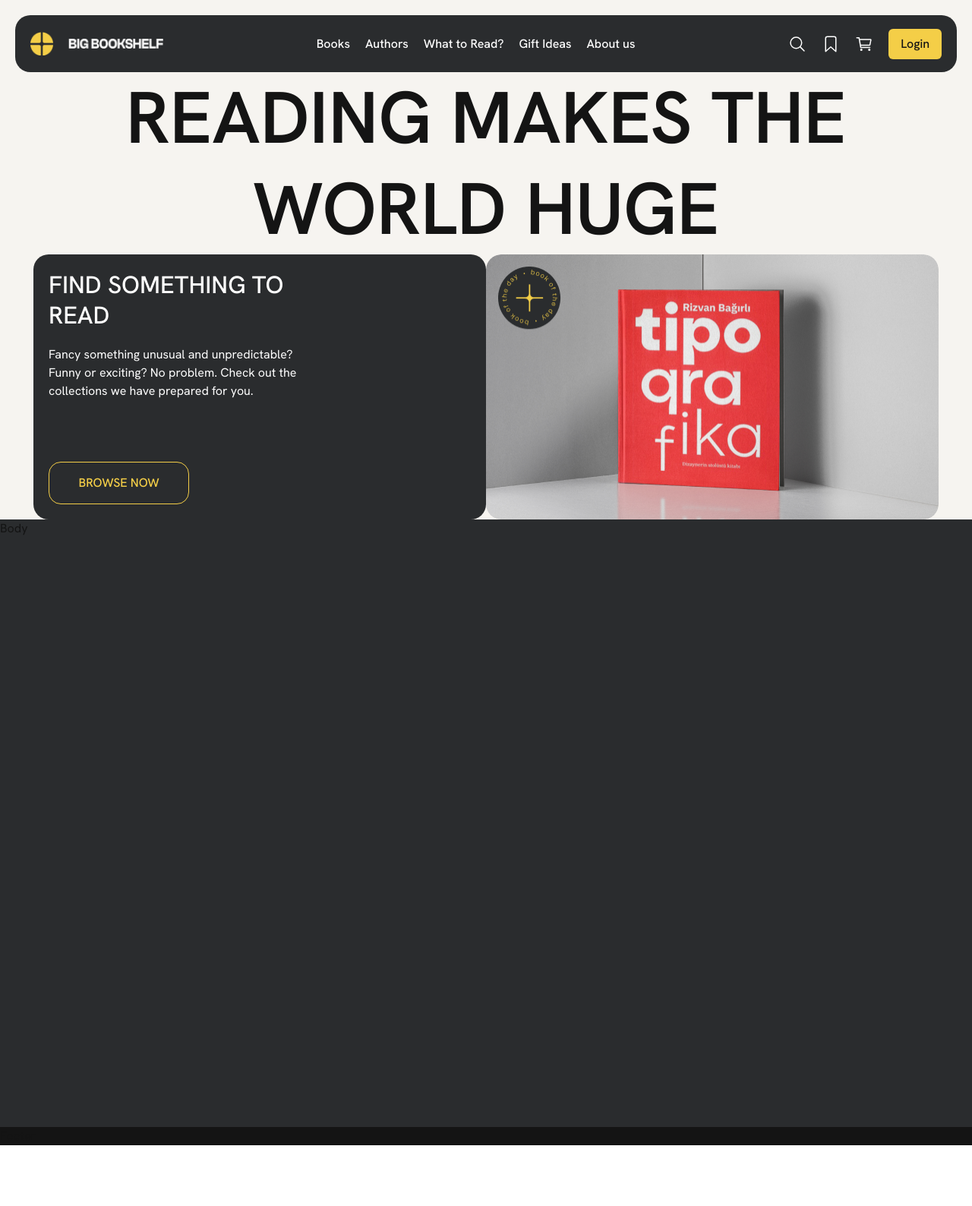
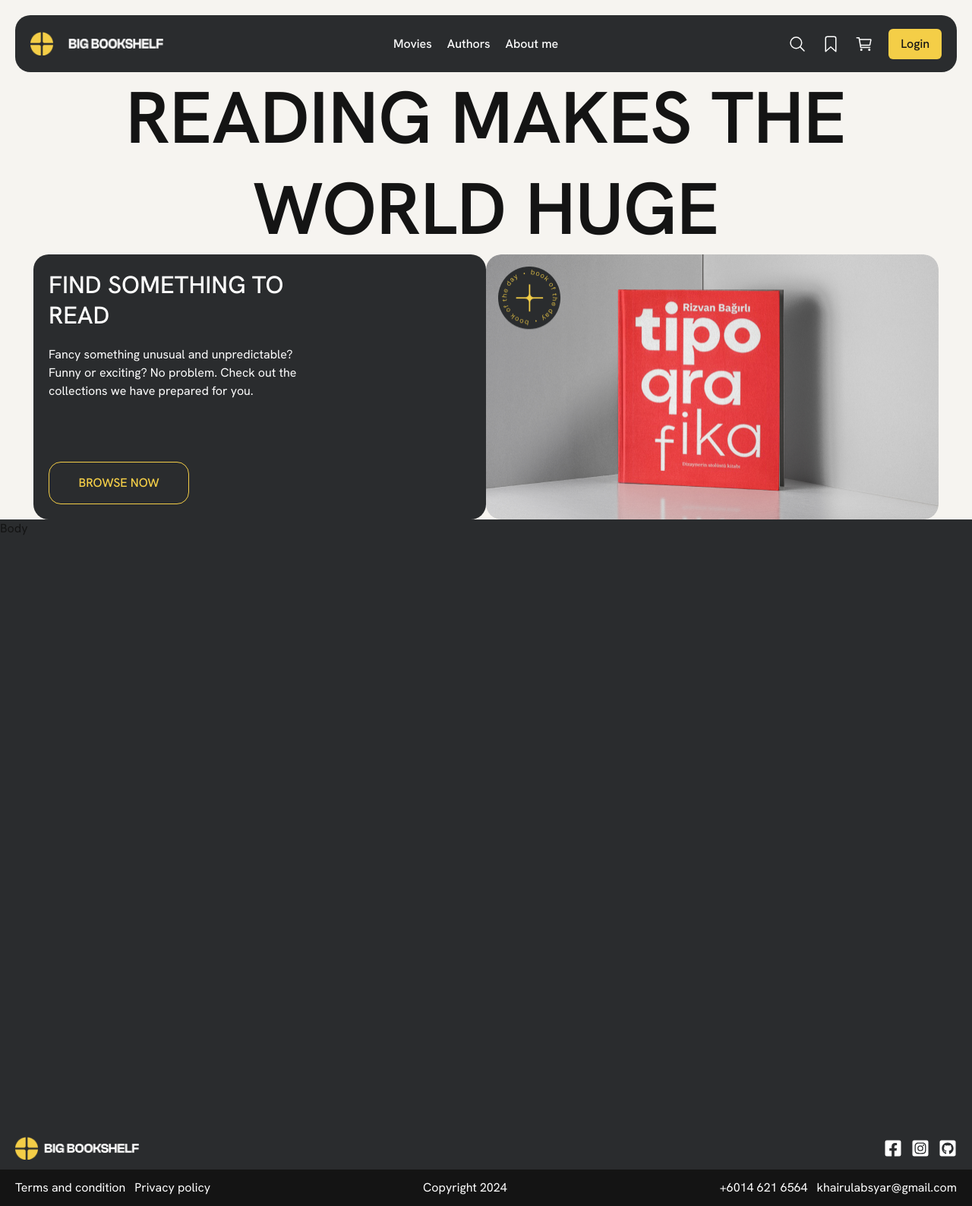
Before and after one commit to khairulabsyar/big-bookshelf, a Next.js app: page / in a window 1280 px wide. Shown: the whole page at 76% size. Before the commit the page ends 1508 px from the top, so only its background shows below. Built offline with nearby package versions, Linux system fonts and the light colour scheme; no server answers.

Commit message:
wip: update axios and footer

```diff
--- a/src/components/Body.tsx
+++ b/src/components/Body.tsx
@@ -1,10 +1,9 @@
-import { GetMovies, GetUser } from "@/lib/queries";
+import { UseMWatchlist } from "@/lib/queries";
 import { cn } from "@/lib/utils";
 import React from "react";
 
 export default function Body() {
-  const { data } = GetMovies();
+  const { data } = UseMWatchlist();
   console.log(data);
-  // const user = GetUser();
   return <div className={cn("min-h-screen bg-backgroundBlack")}>Body</div>;
 }
--- a/src/components/Footer.tsx
+++ b/src/components/Footer.tsx
@@ -1,8 +1,63 @@
 import { cn } from "@/lib/utils";
+import Image from "next/image";
+import Link from "next/link";
 import React from "react";
+
+import { FaFacebookSquare } from "react-icons/fa";
+import { FaInstagramSquare } from "react-icons/fa";
+import { FaGithubSquare } from "react-icons/fa";
 
 type Props = {};
 
 export default function Footer({}: Props) {
-  return <div className={cn("w-full bg-black ")}>Footer</div>;
+  return (
+    <div className={cn("w-full bg-backgroundBlack text-white")}>
+      <div
+        className={cn("flex h-14 justify-between px-5 *:flex *:items-center ")}
+      >
+        <div className={cn("space-x-2")}>
+          <Image src="/LogoIcon.png" alt="Logo Icon" width={30} height={30} />
+          <Image src="/LogoName.png" alt="Logo Name" width={125} height={125} />
+        </div>
+        <div className={cn("space-x-3")}>
+          <Link href={"https://www.facebook.com/khairulabsyar"}>
+            <FaFacebookSquare size={24} />
+          </Link>
+          <Link href="https://www.instagram.com/khairulabsyar">
+            <FaInstagramSquare size={24} />
+          </Link>
+          <Link href="https://github.com/khairulabsyar">
+            <FaGithubSquare size={24} />
+          </Link>
+        </div>
+      </div>
+      <div
+        className={cn(
+          "flex justify-between bg-black py-3 *:flex *:gap-3 *:px-5",
+        )}
+      >
+        <div>
+          <Link href="/t&c" className={cn("hover:text-yellow")}>
+            Terms and condition
+          </Link>
+          <Link href="/privacy" className={cn("hover:text-yellow")}>
+            Privacy policy
+          </Link>
+        </div>
+        <p>Copyright 2024</p>
+        <div>
+          <Link href="tel:+60146216564" className={cn("hover:text-yellow")}>
+            +6014 621 6564
+          </Link>
+
+          <Link
+            href="mailto:khairulabsyar@gmail.com"
+            className={cn("hover:text-yellow")}
+          >
+            khairulabsyar@gmail.com
+          </Link>
+        </div>
+      </div>
+    </div>
+  );
 }
--- a/src/components/Navbar.tsx
+++ b/src/components/Navbar.tsx
@@ -27,11 +27,9 @@ export default function Navbar() {
           </div>
         </Link>
         <div className={cn("space-x-5 *:text-h5")}>
-          <Link href="/test">Books</Link>
+          <Link href="/movie">Movies</Link>
           <Link href="/test">Authors</Link>
-          <Link href="/test">What to Read?</Link>
-          <Link href="/test">Gift Ideas</Link>
-          <Link href="/test">About us</Link>
+          <Link href="/about">About me</Link>
         </div>
         <div className={cn("flex items-center space-x-5")}>
           <IoSearchOutline size={24} />
--- a/src/lib/axios.ts
+++ b/src/lib/axios.ts
@@ -12,7 +12,7 @@ const request = axios.create({
 
 request.interceptors.request.use(
   async (config) => {
-    config.headers["Authorization"] = `${BEARER_TOKEN}`;
+    config.headers["Authorization"] = `Bearer ${BEARER_TOKEN}`;
     return config;
   },
   (error) => {
@@ -43,7 +43,7 @@ request.interceptors.response.use(
 );
 
 export function getData(response: any) {
-  return response?.data;
+  return response.data;
 }
 
 export default request;
--- a/src/lib/queries.ts
+++ b/src/lib/queries.ts
@@ -1,14 +1,14 @@
-import { GetUserDetails, MovieList } from "@/pages/api/api";
+import { GetWatchlistMovies, MovieList } from "@/pages/api/api";
 import { useQuery } from "@tanstack/react-query";
 
-export function GetUser() {
+export function UseMWatchlist() {
   return useQuery({
-    queryKey: ["user"],
-    queryFn: async () => GetUserDetails,
+    queryKey: ["watchlist"],
+    queryFn: GetWatchlistMovies,
   });
 }
 
-export function GetMovies() {
+export function UseMovies() {
   return useQuery({
     queryKey: ["movies"],
     queryFn: MovieList,
--- a/src/pages/api/api.ts
+++ b/src/pages/api/api.ts
@@ -1,15 +1,14 @@
-// Next.js API route support: https://nextjs.org/docs/api-routes/introduction
+import axios, { getData } from "@/lib/axios";
+const PUBLIC_USER_ID = process.env["NEXT_PUBLIC_USER_ID"];
 
-import axios, { getData } from "@/lib/axios";
-
-export const GetUserDetails = async () => {
-  const response = await axios.get(`/account/21020398`);
-  // return response;
+export const GetWatchlistMovies = async () => {
+  const response = await axios.get(
+    `/account/${PUBLIC_USER_ID}/watchlist/movies`,
+  );
   return getData(response);
 };
 
 export const MovieList = async () => {
   const response = await axios.get(`/genre/movie/list`);
-  // return response;
   return getData(response);
 };
```
